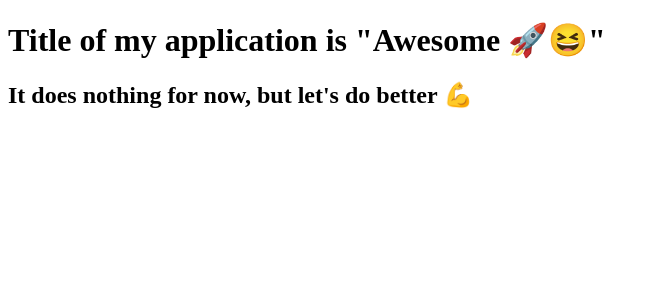
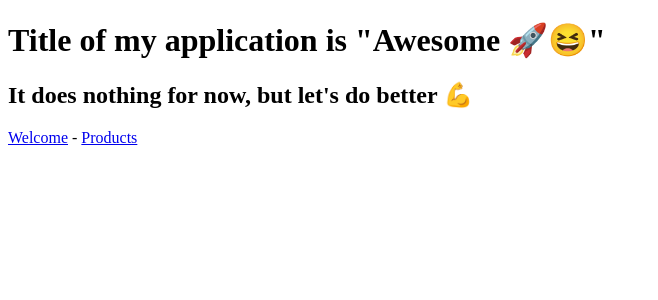
Before and after one commit to mazero/angular-course-app, an Angular app: page / in a window 1280 px wide. Shown: the top 300 px of the page, without its empty margins (0-658 px from the left). Built offline with nearby package versions, Linux system fonts and the light colour scheme.

Commit message:
Add a navigation bar into the header

```diff
--- a/src/app/layout/header/header.component.html
+++ b/src/app/layout/header/header.component.html
@@ -1,2 +1,5 @@
 <h1>Title of my application is "{{title}}"</h1>
 <h2>It does nothing for now, but let's do better 💪</h2>
+<div>
+    <a href="#">Welcome</a> - <a href="#">Products</a>
+</div>
```
